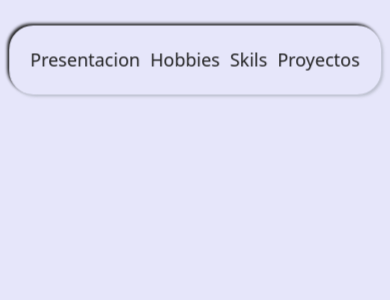
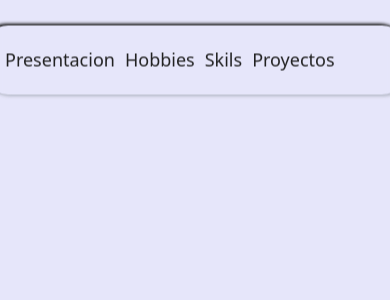
Before and after one commit to FranciscoDJVI/Portafolio, a React (Vite) app in the folder portafolio/: page / in a window 390 px wide. Shown: the top 300 px of the page. Built offline with nearby package versions, Linux system fonts and the light colour scheme.

Commit message:
center navbar

```diff
--- a/portafolio/src/App.css
+++ b/portafolio/src/App.css
@@ -27,7 +27,7 @@
     top: 60px;
     left: 50%;
     transform: translate(-50%, -50%);
-    width: fit-content;
+    width: 100%;
     z-index: 1000;
     padding: 1rem;
     box-shadow:
@@ -145,7 +145,7 @@
     top: 60px;
     left: 50%;
     transform: translate(-50%, -50%);
-    width: fit-content;
+    width: 100%;
     z-index: 1000;
     padding: 1rem;
     margin-bottom: 200px;
```
